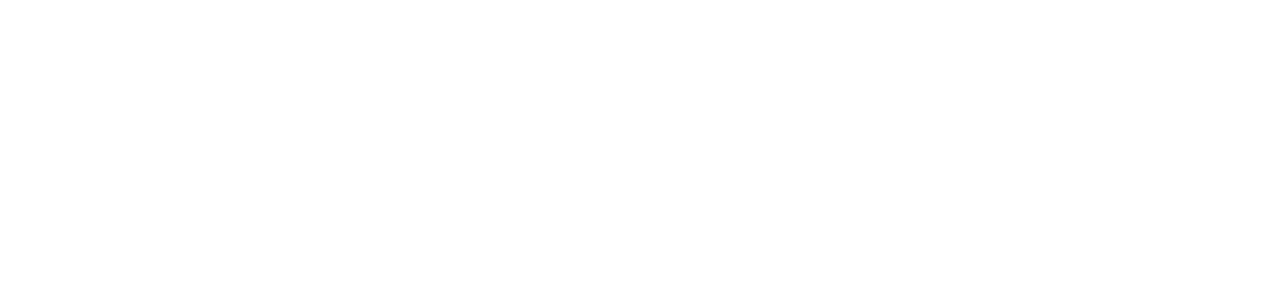
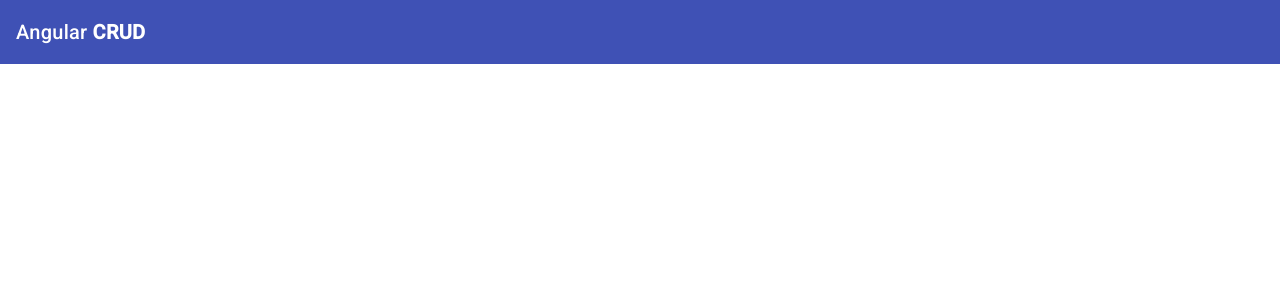
Before and after one commit to pragith98/AngularCRUD, an Angular app: page / in a window 1280 px wide. Shown: the top 300 px of the page. Built offline with nearby package versions, Linux system fonts and the light colour scheme.

Commit message:
create header component

```diff
--- a/src/app/app.component.html
+++ b/src/app/app.component.html
@@ -1 +1,2 @@
+<app-header></app-header>
 <router-outlet></router-outlet>
--- /dev/null
+++ b/src/app/components/header/header.component.html
@@ -0,0 +1,5 @@
+<mat-toolbar color="primary">
+    <mat-toolbar-row>
+        <span>Angular <strong>CRUD</strong></span>
+    </mat-toolbar-row>
+</mat-toolbar>
```
Also changed, not shown: src/app/app.module.ts (+9 -2 lines), src/app/components/header/header.component.ts (added, +10 -0 lines), src/app/components/header/header.component.scss (added), 1 other file (tests, documents, lock files or other folders).
